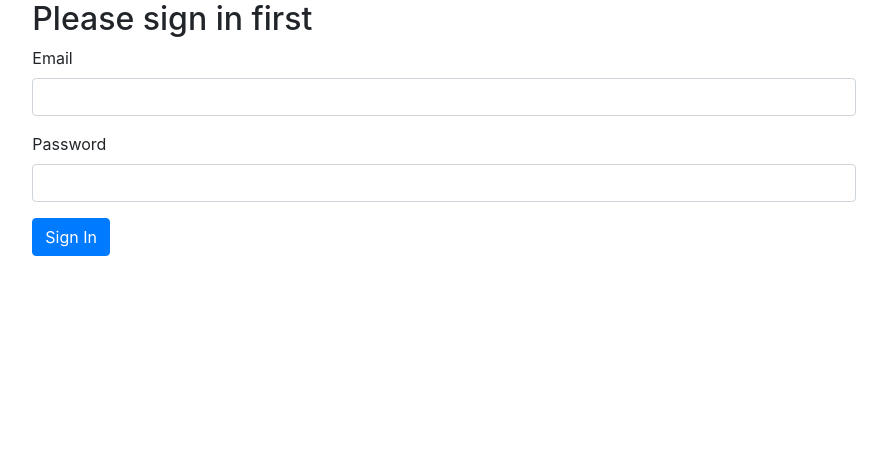
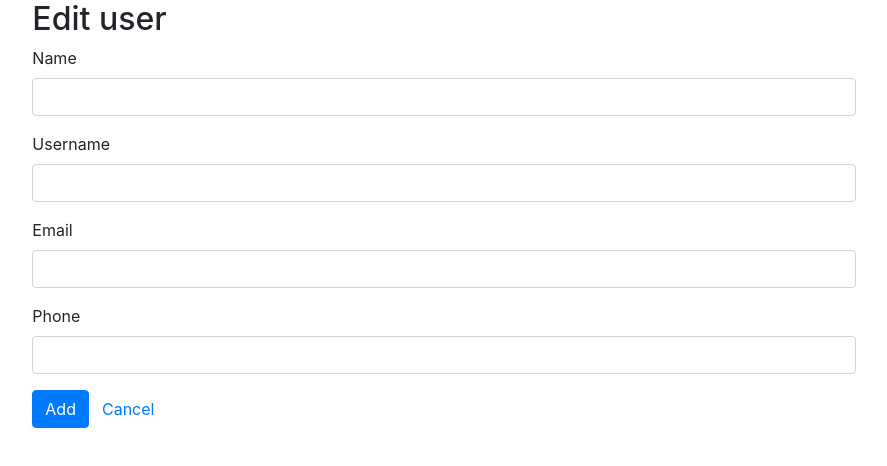
Before and after one commit to xiongz945/React-CRUD, a React (Create React App) app: page /edit/1 in a window 1280 px wide. Before the commit this address led to /signin. Shown: the top 466 px of the page, without its empty margins (196-1083 px from the left). Built offline with nearby package versions, Linux system fonts and the light colour scheme; sample sign-in values are in the browser's storage.

Commit message:
Completed add user feature

```diff
--- a/src/AddUser.js
+++ b/src/AddUser.js
@@ -1,4 +1,4 @@
-import React, { useState, useEffect } from 'react';
+import React, { useState } from 'react';
 import { Link } from 'react-router-dom';
 import { useDispatch, useSelector } from 'react-redux';
 
@@ -6,13 +6,14 @@ import { userActions } from './user.actions';
 
 function AddUser() {
     const [user, setUser] = useState({
-        firstName: '',
-        lastName: '',
+        name: '',
+        email: '',
         username: '',
         phone: ''
     });
     const [submitted, setSubmitted] = useState(false);
-    // const registering = useSelector(state => state.registration.registering);
+    // const users = useSelector(state => state.users);
+    const registering = useSelector(state => state.users.registering);
     const dispatch = useDispatch();
 
     function handleChange(e) {
@@ -24,19 +25,19 @@ function AddUser() {
         e.preventDefault();
 
         setSubmitted(true);
-        if (user.firstName && user.lastName && user.username && user.password) {
-            dispatch(userActions.register(user));
+        if (user.phone && user.name && user.username && user.email) {
+            dispatch(userActions.create(user));
         }
     }
 
     return (
         <div className="col-lg-8 offset-lg-2">
-            <h2>Register</h2>
+            <h2>Add a new user</h2>
             <form name="form" onSubmit={handleSubmit}>
                 <div className="form-group">
                     <label>Name</label>
-                    <input type="text" name="firstName" value={user.firstName} onChange={handleChange} className={'form-control' + (submitted && !user.firstName ? ' is-invalid' : '')} />
-                    {submitted && !user.firstName &&
+                    <input type="text" name="name" value={user.name} onChange={handleChange} className={'form-control' + (submitted && !user.name ? ' is-invalid' : '')} />
+                    {submitted && !user.name &&
                         <div className="invalid-feedback">Name is required</div>
                     }
                 </div>
@@ -49,21 +50,21 @@ function AddUser() {
                 </div>
                 <div className="form-group">
                     <label>Email</label>
-                    <input type="text" name="email" value={user.password} onChange={handleChange} className={'form-control' + (submitted && !user.password ? ' is-invalid' : '')} />
-                    {submitted && !user.password &&
+                    <input type="text" name="email" value={user.email} onChange={handleChange} className={'form-control' + (submitted && !user.email ? ' is-invalid' : '')} />
+                    {submitted && !user.email &&
                         <div className="invalid-feedback">Email is required</div>
                     }
                 </div>
                 <div className="form-group">
                     <label>Phone</label>
-                    <input type="text" name="phone" value={user.lastName} onChange={handleChange} className={'form-control' + (submitted && !user.lastName ? ' is-invalid' : '')} />
-                    {submitted && !user.lastName &&
+                    <input type="text" name="phone" value={user.phone} onChange={handleChange} className={'form-control' + (submitted && !user.phone ? ' is-invalid' : '')} />
+                    {submitted && !user.phone &&
                         <div className="invalid-feedback">Phone is required</div>
                     }
                 </div>
                 <div className="form-group">
                     <button className="btn btn-primary">
-                        {/* {registering && <span className="spinner-border spinner-border-sm mr-1"></span>} */}
+                        {registering && <span className="spinner-border spinner-border-sm mr-1"></span>}
                         Add
                     </button>
                     <Link to="/users" className="btn btn-link">Cancel</Link>
--- a/src/App.js
+++ b/src/App.js
@@ -1,6 +1,6 @@
-import React from 'react'
+import React, { useEffect } from 'react'
 import {
-    BrowserRouter as Router,
+    Router,
     Switch,
     Redirect,
     Route
@@ -10,6 +10,7 @@ import { Users } from './Users'
 import { SigninPage } from './SigninPage'
 import { AddUser } from './AddUser'
 import { history } from './history'
+import { UpdateUser } from './UpdateUser';
 
 // class App extends React.Component {
 //     render() {
@@ -56,6 +57,10 @@ import { history } from './history'
 // }
 
 function App() {
+    useEffect(() => {
+        history.listen(() => {
+        });
+    }, []);
     return (
                     <Router history={history}>
                         <Switch>
@@ -65,6 +70,8 @@ function App() {
                             </Route>
                             <PrivateRoute exact path='/add' component={AddUser}>
                             </PrivateRoute>
+                            <PrivateRoute path='/edit/:id' component={UpdateUser}>
+                            </PrivateRoute>
                             <Redirect from="*" to="/signin" />
                         </Switch>
                     </Router>
--- a/src/SigninPage.js
+++ b/src/SigninPage.js
@@ -1,7 +1,5 @@
 import React, { useState, useEffect } from 'react'
-import { Link, useHistory } from 'react-router-dom'
 import { useDispatch, useSelector } from 'react-redux'
-import { history } from './history';
 
 import { userActions } from './user.actions'
 
--- a/src/UpdateUser.js
+++ b/src/UpdateUser.js
@@ -0,0 +1,79 @@
+import React, { useState, useEffect } from 'react';
+import { Link, useParams } from 'react-router-dom';
+import { useDispatch, useSelector } from 'react-redux';
+
+import { userActions } from './user.actions';
+
+function UpdateUser() {
+    const { id } = useParams();
+    const users = useSelector(state => state.users)
+    console.log(users)
+    const [user, setUser] = useState({
+        name: '',
+        email: '',
+        username: '',
+        phone: ''
+    });
+    const [submitted, setSubmitted] = useState(false);
+    const registering = useSelector(state => state.users.registering);
+    const dispatch = useDispatch();
+
+    function handleChange(e) {
+        const { name, value } = e.target;
+        setUser(user => ({ ...user, [name]: value }));
+    }
+
+    function handleSubmit(e) {
+        e.preventDefault();
+
+        setSubmitted(true);
+        if (user.phone && user.name && user.username && user.email) {
+            dispatch(userActions.update(user));
+        }
+    }
+
+    return (
+        <div className="col-lg-8 offset-lg-2">
+            <h2>Edit user</h2>
+            <form name="form" onSubmit={handleSubmit}>
+                <div className="form-group">
+                    <label>Name</label>
+                    <input type="text" name="name" value={user.name} onChange={handleChange} className={'form-control' + (submitted && !user.name ? ' is-invalid' : '')} />
+                    {submitted && !user.name &&
+                        <div className="invalid-feedback">Name is required</div>
+                    }
+                </div>
+                <div className="form-group">
+                    <label>Username</label>
+                    <input type="text" name="username" value={user.username} onChange={handleChange} className={'form-control' + (submitted && !user.username ? ' is-invalid' : '')} />
+                    {submitted && !user.username &&
+                        <div className="invalid-feedback">Username is required</div>
+                    }
+                </div>
+                <div className="form-group">
+                    <label>Email</label>
+                    <input type="text" name="email" value={user.email} onChange={handleChange} className={'form-control' + (submitted && !user.email ? ' is-invalid' : '')} />
+                    {submitted && !user.email &&
+                        <div className="invalid-feedback">Email is required</div>
+                    }
+                </div>
+                <div className="form-group">
+                    <label>Phone</label>
+                    <input type="text" name="phone" value={user.phone} onChange={handleChange} className={'form-control' + (submitted && !user.phone ? ' is-invalid' : '')} />
+                    {submitted && !user.phone &&
+                        <div className="invalid-feedback">Phone is required</div>
+                    }
+                </div>
+                <div className="form-group">
+                    <button className="btn btn-primary">
+                        {registering && <span className="spinner-border spinner-border-sm mr-1"></span>}
+                        Add
+                    </button>
+                    <Link to="/users" className="btn btn-link">Cancel</Link>
+                </div>
+            </form>
+        </div>
+    );
+}
+
+export { UpdateUser };
--- a/src/Users.js
+++ b/src/Users.js
@@ -6,26 +6,17 @@ import {Link} from 'react-router-dom'
 
 function Users () {
     const users = useSelector(state => state.users);
-    // const user = useSelector(state => state.authencation.user);
     const dispatch = useDispatch();
-    // const [userInfo, setUserInfo] = useState([]);
-
-    // useEffect(() => {
-    //     const getUserData = async () => {
-    //         const response = await axios.get('https://reqres.in/api/users');
-    //         console.log(response);
-    //         setUserInfo(Object.entries(response.data.data));
-    //     };
-    //     getUserData();
-    // }, [])
     useEffect(() => {
         dispatch(userActions.getAll());
     }, []);
 
     console.log(users.items);
+    console.log(users.new_items);
 
     function handleDeleteUser(id) {
-        dispatch(userActions.delete(id));
+        if (window.confirm('Are you sure you wish to delete this user?'))
+            dispatch(userActions.delete(id));
     }
 
     return <div>
@@ -53,8 +44,10 @@ function Users () {
                         <thead>
                             <tr>
                                 <th scope="col">Name</th>
+                                <th scope="col">Username</th>
                                 <th scope="col">Email</th>
                                 <th scope="col">Profile</th>
+                                <th scope="col">Phone</th>
                                 <th scope="col">Created Date</th>
                                 <th scope="col">Action</th>
                             </tr>
@@ -62,11 +55,18 @@ function Users () {
                         <tbody>
                             {users.items && users.items.map((user) => (
                                 <tr key={user[1].id}>
-                                    <th scope="row">{user[1].first_name +' '+ user[1].last_name}</th>
+                                    <th scope="row">{user[1].name ? user[1].name :
+                                    user[1].first_name +' '+ user[1].last_name
+                                    }</th>
+                                    <td>{user[1].username ? user[1].username : user[1].email}</td>
                                     <td>{user[1].email}</td>
-                                    <td><img src={user[1].avatar}></img></td>
-                                    <td></td>
-                                    <td>Edit {
+                                    <td>{user[1].avatar ? <img src={user[1].avatar}></img> : '👤'}</td>
+                                    {/* <td><img src={user[1].avatar?}></img></td> */}
+                                    <td>{(user[1].phone)? user[1].phone : ''}</td>
+                                    <td>{(user[1].createdAt)? user[1].createdAt : ''}</td>
+                                    <td>
+                                        <Link to={"/edit/"+user[1].id}>Edit</Link>
+                                    {
                                         user.deleting ? <em> - Deleting...</em>
                                         : user.deleteError ? <span className="text-danger"> - ERROR: {user.deleteError}</span>
                                         : <span> - <a onClick={() => handleDeleteUser(user[1].id)} className="text-primary">Delete</a></span>
--- a/src/user.actions.js
+++ b/src/user.actions.js
@@ -6,6 +6,8 @@ import { history } from './history';
 export const userActions = {
     login,
     logout,
+    create,
+    update,
     getAll,
     delete: _delete
 };
@@ -20,8 +22,6 @@ function login(email, password) {
                     // console.log(user);
                     dispatch(success(user));
                     history.push('/users');
-                    window.location.reload(false);
-
                 },
                 error => {
                     dispatch(failure(error.toString()));
@@ -59,6 +59,52 @@ function getAll() {
     function failure(error) { return { type: userConstants.GETALL_FAILURE, error } }
 }
 
+function create(user) {
+    return dispatch => {
+        dispatch(request(user));
+
+        userService.create(user)
+            .then(
+                user => {
+                    // console.log(user);
+                    dispatch(success(user.data));
+                    history.push('/users');
+                    // window.location.reload(false);
+
+                },
+                error => {
+                    dispatch(failure(error.toString()));
+                }
+            );
+    };
+
+    function request(user) { return { type: userConstants.CREATE_REQUEST, user } }
+    function success(user) { return { type: userConstants.CREATE_SUCCESS, user } }
+    function failure(error) { return { type: userConstants.CREATE_FAILURE, error } }
+}
+
+function update(user) {
+    return dispatch => {
+        dispatch(request(user));
+
+        userService.create(user)
+            .then(
+                user => {
+                    // console.log(user);
+                    dispatch(success(user.data));
+                    history.push('/users');
+
+                },
+                error => {
+                    dispatch(failure(error.toString()));
+                }
+            );
+    };
+
+    function request(user) { return { type: userConstants.UPDATE_REQUEST, user } }
+    function success(user) { return { type: userConstants.UPDATE_SUCCESS, user } }
+    function failure(error) { return { type: userConstants.UPDATE_FAILURE, error } }
+}
 // prefixed function name with underscore because delete is a reserved word in javascript
 function _delete(id) {
     return dispatch => {
--- a/src/user.constants.js
+++ b/src/user.constants.js
@@ -9,6 +9,10 @@ export const userConstants = {
     GETALL_SUCCESS: 'USERS_GETALL_SUCCESS',
     GETALL_FAILURE: 'USERS_GETALL_FAILURE',
 
+    CREATE_REQUEST: 'USERS_CREATE_REQUEST',
+    CREATE_SUCCESS: 'USERS_CREATE_SUCCESS',
+    CREATE_FAILURE: 'USERS_CREATE_FAILURE',
+
     UPDATE_REQUEST: 'USERS_UPDATE_REQUEST',
     UPDATE_SUCCESS: 'USERS_UPDATE_SUCCESS',
     UPDATE_FAILURE: 'USERS_UPDATE_FAILURE',
--- a/src/user.reducer.js
+++ b/src/user.reducer.js
@@ -4,16 +4,54 @@ export function users(state = {}, action) {
   switch (action.type) {
     case userConstants.GETALL_REQUEST:
       return {
+        ...state,
         loading: true
       };
     case userConstants.GETALL_SUCCESS:
-      return {
-        items: action.users
-      };
+      console.log(state);
+      if (state.new_items) {
+        return {
+          ...state,
+          loading: false,
+          items: action.users.concat(state.new_items)
+          };
+      }
+      else {
+        return {
+          ...state,
+          loading: false,
+          items: action.users
+          };
+      }
     case userConstants.GETALL_FAILURE:
       return {
         error: action.error
       };
+
+    case userConstants.CREATE_REQUEST:
+      return { ...state,
+        registering: true };
+
+    case userConstants.CREATE_SUCCESS:
+      {
+        const user = [];
+        user.push([0,action.user]);
+        console.log(state);
+        if (state.new_items) {
+        return { ...state,
+          registering: false,
+          new_items: state.new_items.concat(user) };
+        }
+        else {
+          return { ...state,
+            registering: false,
+            new_items: user };
+        }
+
+      }
+    case userConstants.CREATE_FAILURE:
+      return {};
+
     case userConstants.DELETE_REQUEST:
       // add 'deleting:true' property to user being deleted
       return {
--- a/src/user.service.js
+++ b/src/user.service.js
@@ -1,11 +1,10 @@
-import { authHeader } from './auth-header';
 import axios from 'axios';
-import { useHistory } from 'react-router-dom';
 
 export const userService = {
     login,
     logout,
     getAll,
+    create,
     update,
     delete: _delete
 };
@@ -44,12 +43,22 @@ function getAll() {
            })
 }
 
+function create(user) {
+    return axios.post('https://reqres.in/api/users', {
+        "name": user.name,
+        "username": user.username,
+        "email": user.email,
+        "phone": user.phone
+    }).then(user => {
+        // localStorage.setItem('user', JSON.stringify(user));
+        return user;
+    }).catch(err => {
+        console.log(err);
+        throw err;
+    });
+}
+
 function update(user) {
-    const requestOptions = {
-        method: 'PUT',
-        headers: { ...authHeader(), 'Content-Type': 'application/json' },
-        body: JSON.stringify(user)
-    };
 
     // return fetch(`${config.apiUrl}/users/${user.id}`, requestOptions).then(handleResponse);;
 }
@@ -66,7 +75,3 @@ function _delete(id) {
         });
     // return fetch(`${config.apiUrl}/users/${id}`, requestOptions).then(handleResponse);
 }
-
-function handleResponse(response) {
-    return response.text();
-}
```
